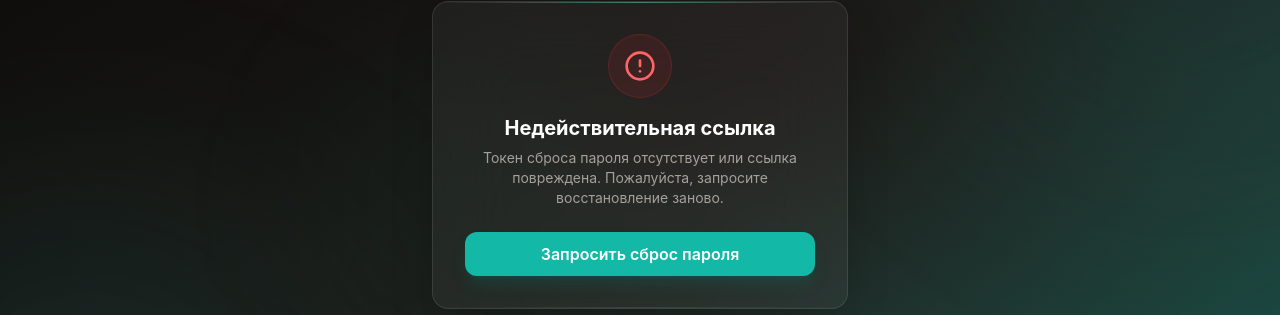
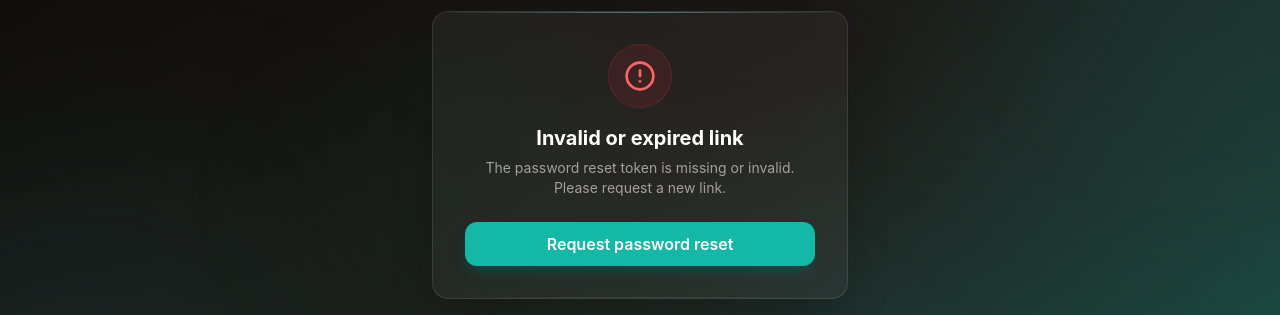
Before and after one commit to Saidaminov-x7/ijarauz, a Next.js app: page /en/reset-password in a window 1280 px wide. Shown: the part 269-584 px from the top of the page. Built offline with nearby package versions, Linux system fonts and the light colour scheme; no server answers.

Commit message:
feat(auth): send user locale in forgotPassword and localize reset-password invalid link page

```diff
--- a/app/[locale]/(auth)/forgot-password/components/ForgotPasswordForm.tsx
+++ b/app/[locale]/(auth)/forgot-password/components/ForgotPasswordForm.tsx
@@ -37,7 +37,7 @@ export function ForgotPasswordForm({ locale }: ForgotPasswordFormProps) {
     setIsLoading(true);
     setServerError(null);
     try {
-      await forgotPassword(data.email.trim().toLowerCase());
+      await forgotPassword(data.email.trim().toLowerCase(), locale);
       setIsSubmitted(true);
     } catch (error: any) {
       const msg = error?.response?.data?.message || 'Не удалось отправить запрос. Попробуйте позже.';
--- a/app/[locale]/(auth)/reset-password/page.tsx
+++ b/app/[locale]/(auth)/reset-password/page.tsx
@@ -2,6 +2,7 @@
 
 import { use } from 'react';
 import Link from 'next/link';
+import { useTranslations } from 'next-intl';
 import { AlertCircle } from 'lucide-react';
 import { ResetPasswordForm } from './components/ResetPasswordForm';
 
@@ -14,6 +15,7 @@ export default function ResetPasswordPage({
 }) {
   const { token } = use(searchParams);
   const { locale } = use(params);
+  const t = useTranslations('ResetPassword');
 
   if (!token) {
     return (
@@ -23,9 +25,9 @@ export default function ResetPasswordPage({
             <AlertCircle size={32} className="text-red-400" />
           </div>
           <div className="space-y-1.5">
-            <h2 className="text-xl font-bold text-white">Недействительная ссылка</h2>
+            <h2 className="text-xl font-bold text-white">{t('invalidLinkTitle')}</h2>
             <p className="text-sm text-stone-400">
-              Токен сброса пароля отсутствует или ссылка повреждена. Пожалуйста, запросите восстановление заново.
+              {t('invalidLinkMessage')}
             </p>
           </div>
         </div>
@@ -33,7 +35,7 @@ export default function ResetPasswordPage({
           href={`/${locale}/forgot-password`}
           className="flex h-11 w-full items-center justify-center rounded-xl bg-primary-600 font-semibold text-white transition-all hover:bg-primary-500 shadow-lg shadow-primary-900/30"
         >
-          Запросить сброс пароля
+          {t('requestReset')}
         </Link>
       </div>
     );
--- a/lib/api.ts
+++ b/lib/api.ts
@@ -103,8 +103,8 @@ export const getMe = async () => {
   }
 };
 
-export const forgotPassword = async (email: string) => {
-  const response = await api.post('/auth/forgot-password', { email });
+export const forgotPassword = async (email: string, locale?: string) => {
+  const response = await api.post('/auth/forgot-password', { email, locale: locale || 'ru' });
   return response.data;
 };
 
--- a/messages/en.json
+++ b/messages/en.json
@@ -273,7 +273,10 @@
     "submit": "Save",
     "loading": "Saving...",
     "successTitle": "Password changed",
-    "successMessage": "Your password has been successfully changed"
+    "successMessage": "Your password has been successfully changed",
+    "invalidLinkTitle": "Invalid or expired link",
+    "invalidLinkMessage": "The password reset token is missing or invalid. Please request a new link.",
+    "requestReset": "Request password reset"
   },
   "NotFound": {
     "title": "Page not found",
--- a/messages/ru.json
+++ b/messages/ru.json
@@ -306,7 +306,10 @@
     "submit": "Сохранить",
     "loading": "Сохранение...",
     "successTitle": "Пароль изменен",
-    "successMessage": "Ваш пароль успешно изменен"
+    "successMessage": "Ваш пароль успешно изменен",
+    "invalidLinkTitle": "Недействительная ссылка",
+    "invalidLinkMessage": "Токен сброса пароля отсутствует или ссылка повреждена. Пожалуйста, запросите восстановление заново.",
+    "requestReset": "Запросить сброс пароля"
   },
   "NotFound": {
     "title": "Страница не найдена",
--- a/messages/uz.json
+++ b/messages/uz.json
@@ -288,7 +288,10 @@
     "submit": "Saqlash",
     "loading": "Saqlanmoqda...",
     "successTitle": "Parol yangilandi",
-    "successMessage": "Parolingiz muvaffaqiyatli yangilandi"
+    "successMessage": "Parolingiz muvaffaqiyatli yangilandi",
+    "invalidLinkTitle": "Yaroqsiz havola",
+    "invalidLinkMessage": "Parolni tiklash tokeni mavjud emas yoki havola buzilgan. Iltimos, qaytadan so'rov yuboring.",
+    "requestReset": "Parolni tiklashni so'rash"
   },
   "NotFound": {
     "title": "Sahifa topilmadi",
```
